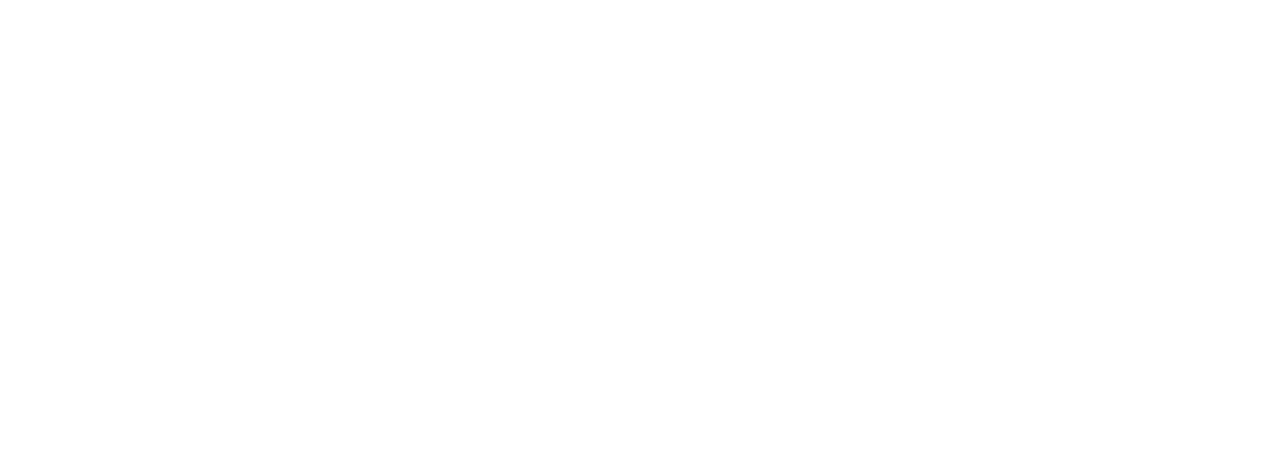
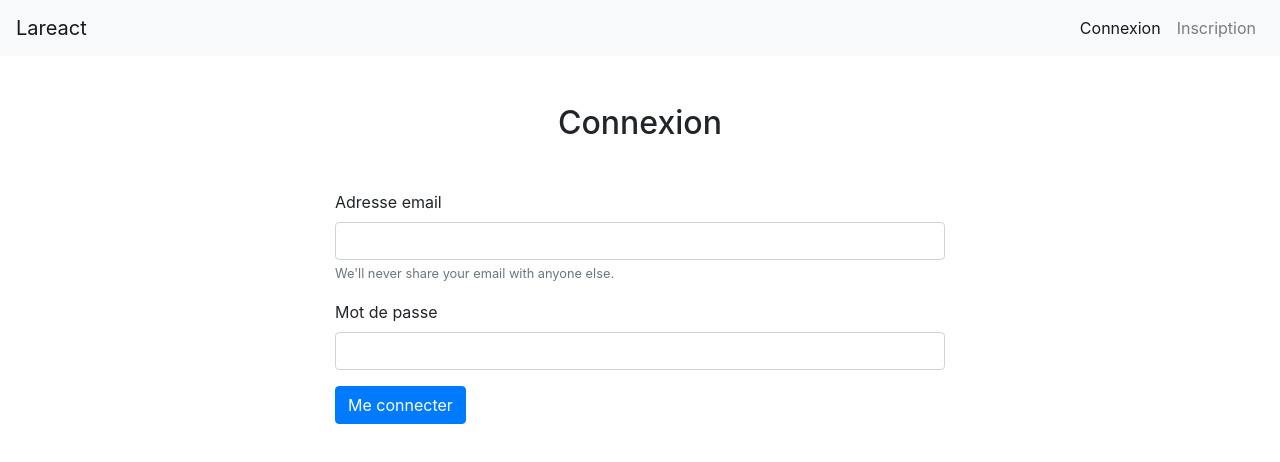
Before and after one commit to Jojotartiflette/Laravel-Api-React-JS, a React (Create React App) app in the folder app_react/: page /login in a window 1280 px wide. Shown: the top 462 px of the page. Built offline with nearby package versions, Linux system fonts and the light colour scheme.

Commit message:
Create Login Component

```diff
--- a/app_react/src/components/AppRouter.js
+++ b/app_react/src/components/AppRouter.js
@@ -1,6 +1,7 @@
 import React from 'react';
 import { Route, Switch } from 'react-router-dom';
 import Home from './Home';
+import Login from './Login';
 import Register from './Register';
 
 
@@ -11,6 +12,7 @@ class AppRouter extends React.Component
             <Switch>
                 <Route exact path="/" component={Home} />
                 <Route exact path="/register" component={Register} />
+                <Route exact path="/login" component={Login} />
             </Switch>
         );
     }
--- /dev/null
+++ b/app_react/src/components/Login.js
@@ -0,0 +1,55 @@
+import React from 'react';
+import Navbar from './Navbar';
+
+class Login extends React.Component
+{
+    constructor() {
+        super();
+        this.state = {
+            email: '',
+            password: '',
+        };
+    }
+
+    handleEmailChange = event => {
+        this.setState({ email : event.target.value }, () => {
+            console.log(this.state);
+        });
+    }
+
+    handlePasswordChange = event => {
+        this.setState({ password : event.target.value }, () => {
+            console.log(this.state);
+        });
+    }
+
+    handleSubmit = event => {
+        event.preventDefault();
+        console.log('Connexion');
+    }
+
+    render() {
+        return (
+            <>
+                <Navbar />
+                <div class="container w-50">
+                    <h2 class="text-center my-5">Connexion</h2>
+                    <form method="POST" onSubmit={this.handleSubmit}>
+                        <div class="form-group">
+                            <label for="email">Adresse email</label>
+                            <input onChange={this.handleEmailChange} type="email" class="form-control" id="email" aria-describedby="emailHelp" />
+                            <small id="emailHelp" class="form-text text-muted">We'll never share your email with anyone else.</small>
+                        </div>
+                        <div class="form-group">
+                            <label for="password">Mot de passe</label>
+                            <input onChange={this.handlePasswordChange} type="password" class="form-control" id="password" />
+                        </div>
+                        <button type="submit" class="btn btn-primary">Me connecter</button>
+                    </form>
+                </div>
+            </>
+        );
+    }
+}
+
+export default Login;
```
